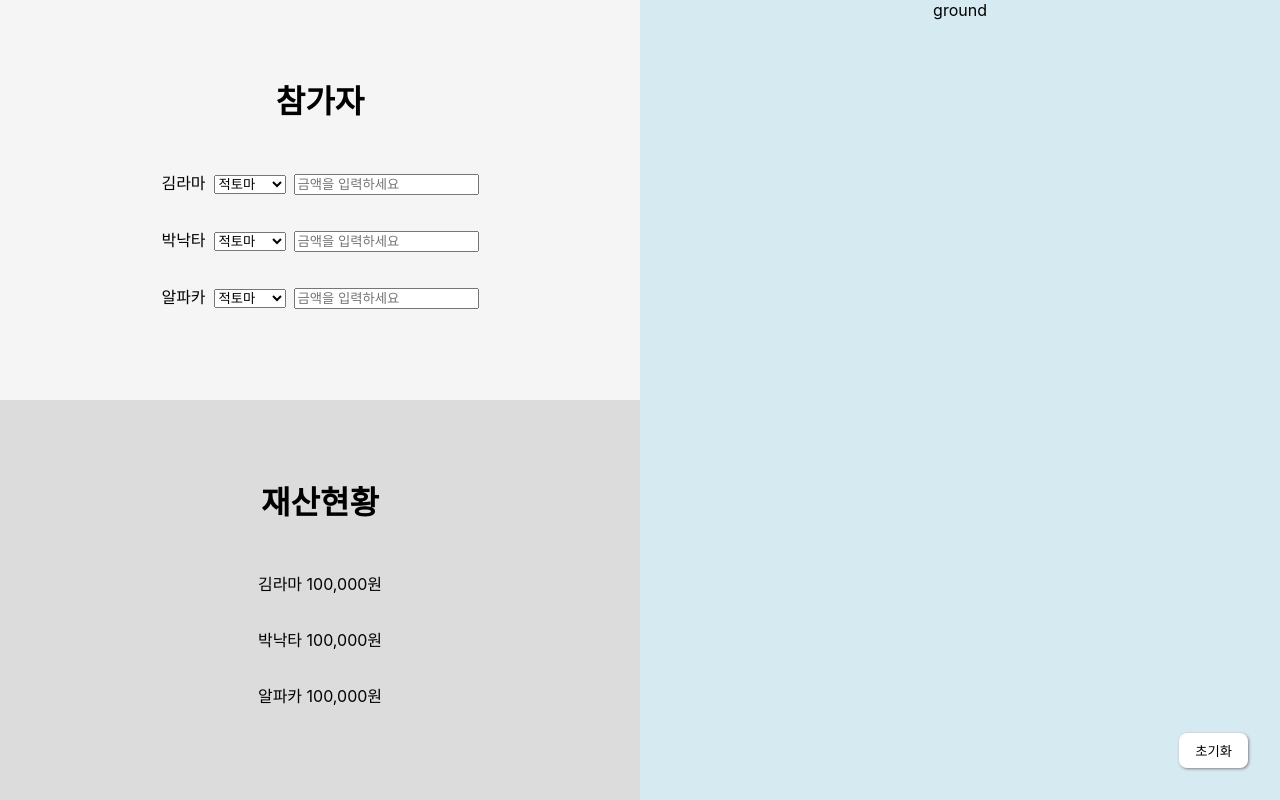
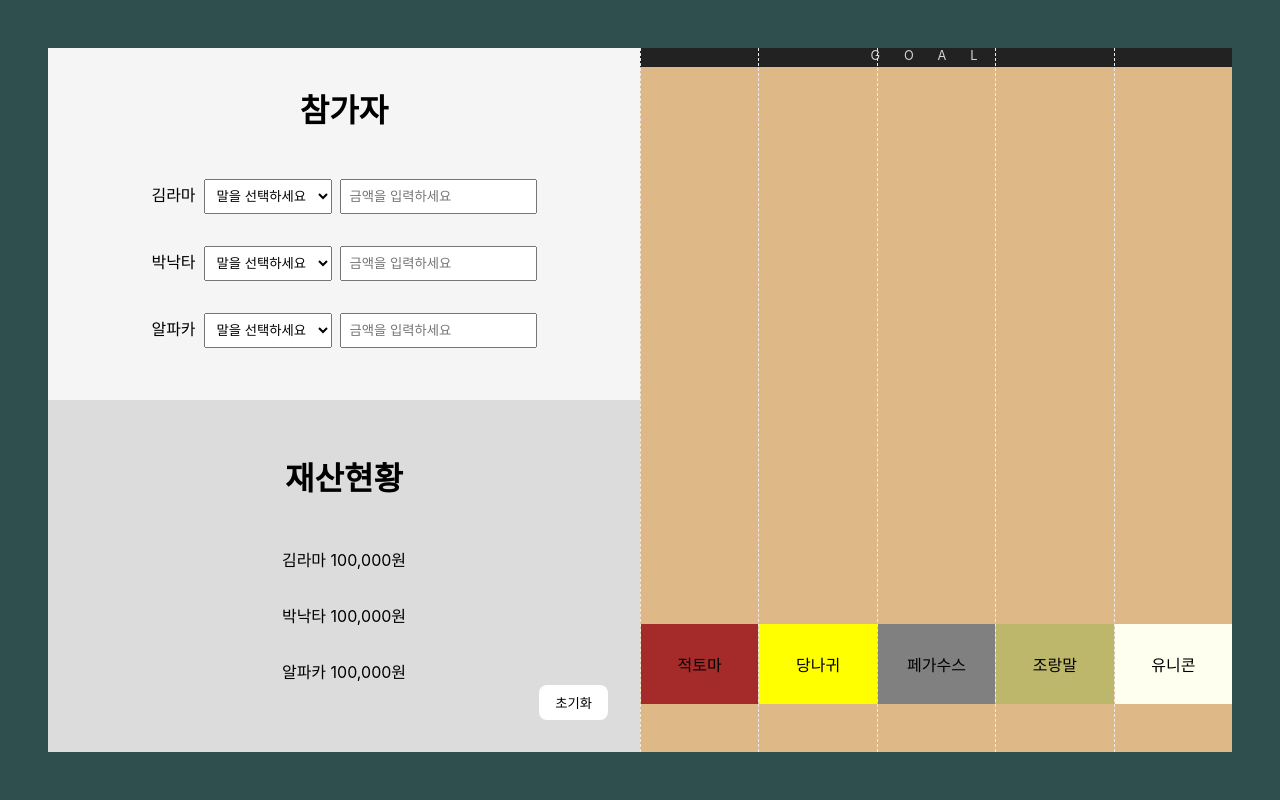
Before and after one commit to dayoung0510/horse-riding, a React (Create React App) app: page / in a window 1280 px wide. Built offline with nearby package versions, Linux system fonts and the light colour scheme.

Commit message:
feat(.): Ground(오른쪽) 영역 퍼블리싱 완성

```diff
--- a/src/App/datas.ts
+++ b/src/App/datas.ts
@@ -1,8 +1,8 @@
 export const horses = [
-  { id: 0, name: '적토마', color: 'red' },
+  { id: 0, name: '적토마', color: 'brown' },
   { id: 1, name: '당나귀', color: 'yellow' },
   { id: 2, name: '페가수스', color: 'gray' },
-  { id: 3, name: '조랑말', color: 'brown' },
+  { id: 3, name: '조랑말', color: 'darkkhaki' },
   { id: 4, name: '유니콘', color: 'ivory' },
 ];
 
--- a/src/components/Assets.tsx
+++ b/src/components/Assets.tsx
@@ -10,7 +10,7 @@ const Assets: React.FC = () => {
 
         {people.map((person) => {
           return (
-            <Line>
+            <Line key={person.id}>
               {person.name} {person.assets.toLocaleString('ko-KR')}원
             </Line>
           );
--- a/src/components/Base.tsx
+++ b/src/components/Base.tsx
@@ -4,9 +4,11 @@ import Board from 'components/Board';
 import Ground from 'components/Ground';
 
 const Div = styled.div`
-  background-color: #d6eaf1;
+  background-color: darkslategray;
   width: 100vw;
   height: 100vh;
+  padding: 3rem;
+  box-sizing: border-box;
 `;
 const HalfDiv = styled.div`
   width: 50%;
--- a/src/components/Board.tsx
+++ b/src/components/Board.tsx
@@ -10,6 +10,7 @@ const TopSection = styled.div`
   display: flex;
   justify-content: center;
   align-items: center;
+  position: relative;
 `;
 
 const BottomSection = styled.div`
@@ -19,6 +20,7 @@ const BottomSection = styled.div`
   display: flex;
   justify-content: center;
   align-items: center;
+  position: relative;
 `;
 
 const Board: React.FC = () => {
--- a/src/components/Ground.tsx
+++ b/src/components/Ground.tsx
@@ -1,8 +1,34 @@
 import React from 'react';
-import styled from 'styled-components';
+import { horses } from 'App/datas';
+import {
+  GroundDiv,
+  GoalLine,
+  ReadyZone,
+  HorseLine,
+  HorseGrid,
+  Horse,
+} from 'components/styles';
 
 const Ground: React.FC = () => {
-  return <>ground</>;
+  return (
+    <>
+      <GroundDiv>
+        <GoalLine>GOAL</GoalLine>
+
+        <HorseLine>
+          {horses.map((horse) => {
+            return (
+              <HorseGrid key={horse.id}>
+                <Horse bg={horse.color} bt={3}>
+                  {horse.name}
+                </Horse>
+              </HorseGrid>
+            );
+          })}
+        </HorseLine>
+      </GroundDiv>
+    </>
+  );
 };
 
 export default Ground;
--- a/src/components/Participants.tsx
+++ b/src/components/Participants.tsx
@@ -10,11 +10,18 @@ const Participants: React.FC = () => {
 
         {people.map((person) => {
           return (
-            <Line>
+            <Line key={person.id}>
               {person.name}
               <select>
+                <option value="">말을 선택하세요</option>
                 {horses.map((horse) => {
-                  return <option value={horse.id}>{horse.name}</option>;
+                  return (
+                    <>
+                      <option key={horse.id} value={horse.id}>
+                        {horse.name}
+                      </option>
+                    </>
+                  );
                 })}
               </select>
               <input type="text" placeholder="금액을 입력하세요" required />
--- a/src/components/styles.ts
+++ b/src/components/styles.ts
@@ -1,4 +1,4 @@
-import styled from 'styled-components';
+import styled, { css, FlattenInterpolation } from 'styled-components';
 
 export const Title = styled.div`
   font-weight: 800;
@@ -9,6 +9,10 @@ export const Title = styled.div`
 export const Div = styled.div`
   select {
     margin: 0 0.5rem;
+    padding: 0.5rem;
+  }
+  input {
+    padding: 0.5rem;
   }
 `;
 export const Line = styled.div`
@@ -25,5 +29,67 @@ export const ResetBtn = styled.button`
   bottom: 2rem;
   right: 2rem;
   border-radius: 0.5rem;
-  box-shadow: 1px 1px 3px gray;
 `;
+
+export const GroundDiv = styled.div`
+  width: 100%;
+  height: 100%;
+  background-color: burlywood;
+  position: relative;
+`;
+
+export const GoalLine = styled.div`
+  position: absolute;
+  top: 0;
+  width: 100%;
+  height: 1.2rem;
+  background-color: #222;
+  color: lightgray;
+  font-size: 0.8rem;
+  letter-spacing: 1.5rem;
+`;
+
+export const ReadyZone = styled.div`
+  width: 20%;
+  height: 10rem;
+  background-color: ivory;
+  position: absolute;
+  bottom: 0;
+`;
+
+export const HorseLine = styled.div`
+  width: 100%;
+  height: 100%;
+  display: flex;
+  align-items: flex-end;
+`;
+
+export const HorseGrid = styled.div`
+  width: 20%;
+  height: 100%;
+  border-left: 1px dashed #ececec;
+  /* display: flex;
+  justify-content: center;
+  align-items: flex-end; */
+  position: relative;
+`;
+
+type HorseProps = {
+  bg: string;
+  bt?: number;
+};
+
+export const Horse = styled.div<HorseProps>`
+  width: 100%;
+  height: 5rem;
+  display: flex;
+  justify-content: center;
+  align-items: center;
+  color: black;
+  position: absolute;
+
+  ${({ bg, bt = 0 }): FlattenInterpolation<HorseProps> => css`
+    background-color: ${bg};
+    bottom: ${bt}rem;
+  `}
+`;
```
